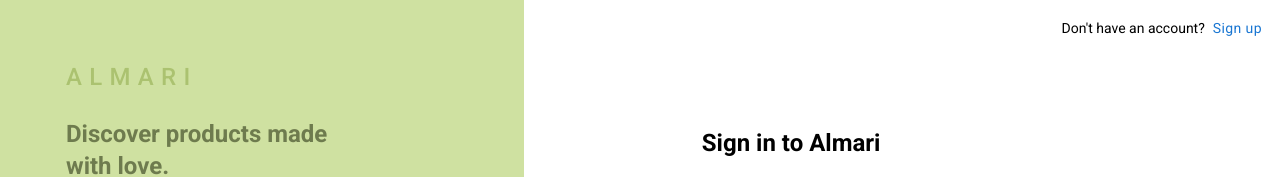
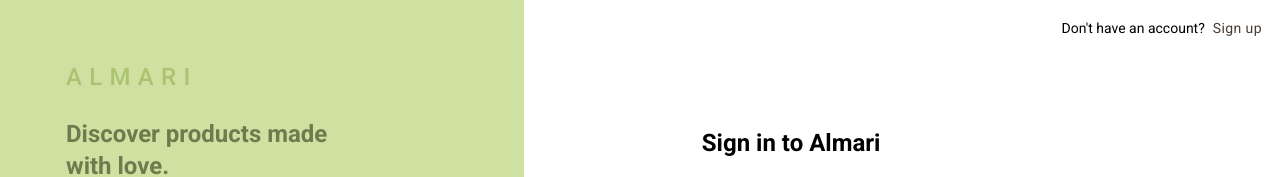
Before and after one commit to burr1to/almari, a React (Create React App) app: page /login in a window 1280 px wide. Shown: the top 177 px of the page. Built offline with nearby package versions, Linux system fonts and the light colour scheme.

Commit message:
modified theme

```diff
--- a/src/components/Login.js
+++ b/src/components/Login.js
@@ -2,6 +2,7 @@
 import React from "react";
 import { useState } from "react";
 import { Link } from "react-router-dom";
+
 
 const Login = () => {
   const [inputs, setInputs] = useState({
@@ -32,7 +33,7 @@
             p={2}
             sx={{
               display: { xs: "none", sm: "none", md: "block" },
-              backgroundColor: "#cfe1a1",
+              backgroundColor: "primary.light",
               maxHeight: "100%",
             }}
           >
@@ -40,11 +41,10 @@
               disableRipple
               sx={{
                 padding: "40px 0px 0px 50px ",
-                color: "#ABC270",
                 fontWeight: "medium",
                 fontSize: "24px",
                 "&:hover": {
-                  color: "#6e7b4e",
+                  color: "primary.dark",
                   backgroundColor: "transparent",
                 },
               }}
@@ -54,14 +54,14 @@
             <Typography
               variant="h5"
               fontWeight={"bold"}
-              sx={{ padding: "20px 0px 0px 50px ", color: "#6e7b4e" }}
+              sx={{ padding: "20px 0px 0px 50px ", color: "primary.dark" }}
             >
               Discover products made
             </Typography>
             <Typography
               variant="h5"
               fontWeight={"bold"}
-              sx={{ padding: "0px 0px 0px 50px ", color: "#6e7b4e" }}
+              sx={{ padding: "0px 0px 0px 50px ", color: "primary.dark" }}
             >
               with love.
             </Typography>
@@ -87,10 +87,11 @@
                 <Button
                   disableRipple
                   sx={{
+                    color:"brown.main",
                     textTransform: "none",
                     fontWeight: "normal",
                     "&:hover": {
-                      color: "#ABC270",
+                      color: "primary.main",
                       backgroundColor: "transparent",
                     },
                   }}
@@ -134,13 +135,13 @@
                     type="submit"
                     variant="contained"
                     size="large"
+                    color="brown"
                     sx={{
                       width: "50%",
-                      backgroundColor: "#473c33",
                       textTransform: "none",
                       boxShadow: "none",
                       "&:hover": {
-                        backgroundColor: "#6c5746",
+                        backgroundColor: "brown.light",
                         boxShadow: "none",
                       },
                     }}
--- a/src/components/Signup.js
+++ b/src/components/Signup.js
@@ -34,7 +34,7 @@
             p={2}
             sx={{
               display: { xs: "none", sm: "none", md: "block" },
-              backgroundColor: "#ffd68f",
+              backgroundColor: "secondary.light",
               maxHeight: "100%",
             }}
           >
@@ -42,11 +42,11 @@
               disableRipple
               sx={{
                 padding: "40px 0px 0px 50px ",
-                color: "#FEC868",
+                color: "secondary.main",
                 fontWeight: "medium",
                 fontSize: "24px",
                 "&:hover": {
-                  color: "#ae7a1f",
+                  color: "secondary.dark",
                   backgroundColor: "transparent",
                 },
               }}
@@ -56,14 +56,14 @@
             <Typography
               variant="h5"
               fontWeight={"bold"}
-              sx={{ padding: "20px 0px 0px 50px ", color: "#ae7a1f" }}
+              sx={{ padding: "20px 0px 0px 50px ", color: "secondary.dark" }}
             >
               Discover products made
             </Typography>
             <Typography
               variant="h5"
               fontWeight={"bold"}
-              sx={{ padding: "0px 0px 0px 50px ", color: "#ae7a1f" }}
+              sx={{ padding: "0px 0px 0px 50px ", color: "secondary.dark" }}
             >
               with love.
             </Typography>
@@ -87,10 +87,11 @@
                 <Button
                   disableRipple
                   sx={{
+                    color:"brown.main",
                     textTransform: "none",
                     fontWeight: "normal",
                     "&:hover": {
-                      color: "#FEC868",
+                      color: "secondary.main",
                       backgroundColor: "transparent",
                     },
                   }}
@@ -150,11 +151,11 @@
                   size="large"
                   sx={{
                     width: "50%",
-                    backgroundColor: "#473c33",
+                    backgroundColor: "brown.main",
                     textTransform: "none",
                     boxShadow: "none",
                     "&:hover": {
-                      backgroundColor: "#6c5746",
+                      backgroundColor: "brown.light",
                       boxShadow: "none",
                     },
                   }}
--- a/src/index.js
+++ b/src/index.js
@@ -1,10 +1,14 @@
-import React from 'react';
-import ReactDOM from 'react-dom/client';
-import App from './App';
+import { ThemeProvider } from "@mui/material";
+import React from "react";
+import ReactDOM from "react-dom/client";
+import App from "./App";
+import {theme} from "./theme"
 
-const root = ReactDOM.createRoot(document.getElementById('root'));
+const root = ReactDOM.createRoot(document.getElementById("root"));
 root.render(
   <React.StrictMode>
-    <App />
+    <ThemeProvider theme={theme}>
+      <App />
+    </ThemeProvider>
   </React.StrictMode>
 );
--- a/src/theme.js
+++ b/src/theme.js
@@ -3,17 +3,21 @@
 export const theme = createTheme({
     palette:{
         primary:{
-            main:"#000",
-            light:"skyblue",
-
+            main:"#ABC270",
+            light:"#cfe1a1",
+            dark:"#6e7b4e",
+            contrastText:"#fff",
         },
         secondary:{
-            main:"#999",
-            light:"orange",
+            main:"#FEC868",
+            light:"#ffd68f",
+            dark:"#ae7a1f",
+            contrastText:"#fff",
         },
-        otherColor:{
-            main:"#999"
-
+        brown:{
+            main:"#473c33",
+            light:"#6c5746",
+            contrastText:"#fff",
         }
     }
 })
```
